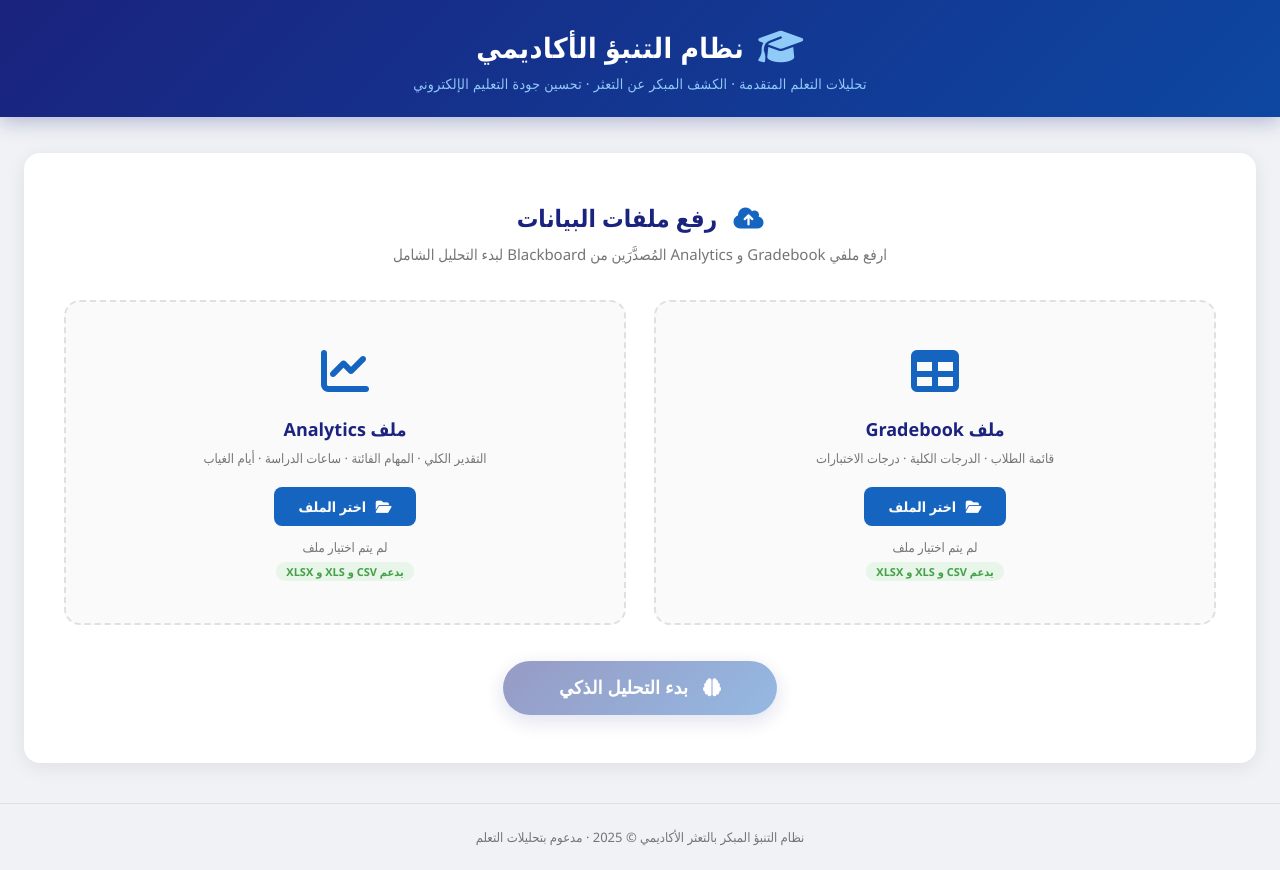
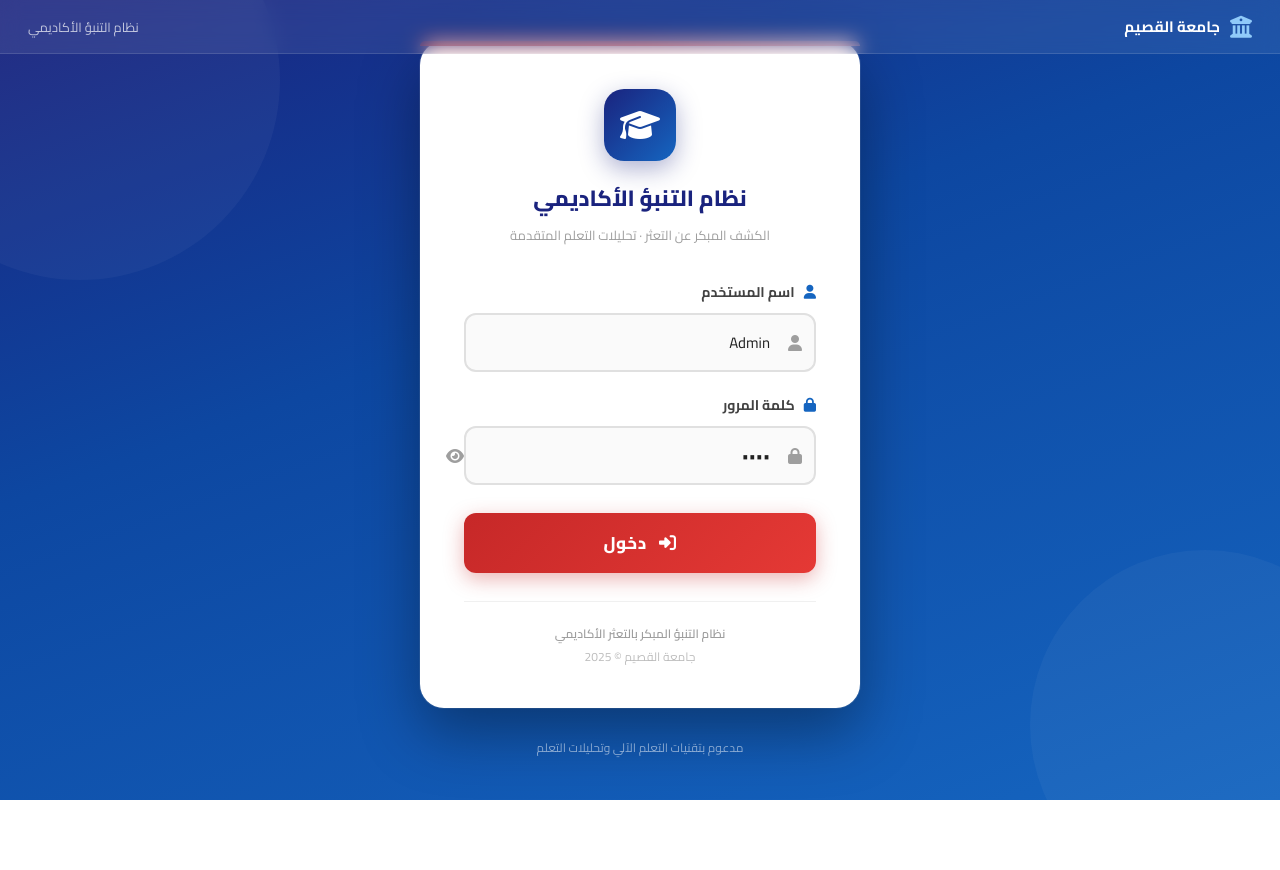
Before and after one commit to samy21safaanm-dotcom/academic-analytics, a plain HTML site: page frontend/index.html in a window 1280 px wide. After the commit the page ends 800 px from the top, so only its background shows below. Drawn offline with nearby package versions, Linux system fonts and the light colour scheme.

Commit message:
login as homepage

```diff
--- a/frontend/index.html
+++ b/frontend/index.html
@@ -3,182 +3,424 @@
 <head>
   <meta charset="UTF-8" />
   <meta name="viewport" content="width=device-width, initial-scale=1.0" />
-  <title>نظام التنبؤ المبكر بالتعثر الأكاديمي</title>
-  <link rel="stylesheet" href="style.css" />
+  <title>نظام التنبؤ الأكاديمي - تسجيل الدخول</title>
+  <link href="https://fonts.googleapis.com/css2?family=Cairo:wght@400;600;700;800&display=swap" rel="stylesheet" />
   <link rel="stylesheet" href="https://cdnjs.cloudflare.com/ajax/libs/font-awesome/6.5.0/css/all.min.css" />
-  <script src="https://cdn.jsdelivr.net/npm/chart.js@4.4.0/dist/chart.umd.min.js"></script>
-  <script src="https://cdn.jsdelivr.net/npm/xlsx@0.18.5/dist/xlsx.full.min.js"></script>
+  <style>
+    *, *::before, *::after { box-sizing: border-box; margin: 0; padding: 0; }
+
+    body {
+      font-family: 'Cairo', sans-serif;
+      min-height: 100vh;
+      background: linear-gradient(160deg, #1a237e 0%, #0d47a1 40%, #1565c0 100%);
+      display: flex;
+      flex-direction: column;
+      align-items: center;
+      justify-content: center;
+      padding: 24px;
+      position: relative;
+      overflow: hidden;
+    }
+
+    /* خلفية زخرفية */
+    body::before {
+      content: '';
+      position: fixed;
+      top: -120px; left: -120px;
+      width: 400px; height: 400px;
+      background: rgba(255,255,255,0.04);
+      border-radius: 50%;
+    }
+    body::after {
+      content: '';
+      position: fixed;
+      bottom: -100px; right: -100px;
+      width: 350px; height: 350px;
+      background: rgba(255,255,255,0.04);
+      border-radius: 50%;
+    }
+
+    /* ===== HEADER ===== */
+    .top-bar {
+      position: fixed;
+      top: 0; left: 0; right: 0;
+      background: rgba(255,255,255,0.08);
+      backdrop-filter: blur(10px);
+      padding: 12px 28px;
+      display: flex;
+      align-items: center;
+      justify-content: space-between;
+      border-bottom: 1px solid rgba(255,255,255,0.12);
+      z-index: 10;
+    }
+    .top-bar .uni-name {
+      color: white;
+      font-size: 15px;
+      font-weight: 700;
+      display: flex;
+      align-items: center;
+      gap: 10px;
+    }
+    .top-bar .uni-name i {
+      font-size: 22px;
+      color: #90caf9;
+    }
+    .top-bar .sys-label {
+      color: rgba(255,255,255,0.7);
+      font-size: 13px;
+    }
+
+    /* ===== CARD ===== */
+    .login-card {
+      background: white;
+      border-radius: 24px;
+      padding: 48px 44px 40px;
+      width: 100%;
+      max-width: 440px;
+      box-shadow:
+        0 25px 60px rgba(0,0,0,0.35),
+        0 0 0 1px rgba(255,255,255,0.1);
+      position: relative;
+      z-index: 5;
+      animation: slideUp 0.4s ease;
+    }
+    @keyframes slideUp {
+      from { opacity:0; transform: translateY(30px); }
+      to   { opacity:1; transform: translateY(0); }
+    }
+
+    /* شريط علوي ملون */
+    .card-accent {
+      position: absolute;
+      top: 0; left: 0; right: 0;
+      height: 5px;
+      background: linear-gradient(90deg, #c62828, #e53935, #ef9a9a);
+      border-radius: 24px 24px 0 0;
+    }
+
+    /* أيقونة وعنوان */
+    .card-icon {
+      text-align: center;
+      margin-bottom: 8px;
+    }
+    .card-icon .icon-wrap {
+      display: inline-flex;
+      align-items: center;
+      justify-content: center;
+      width: 72px; height: 72px;
+      background: linear-gradient(135deg, #1a237e, #1565c0);
+      border-radius: 20px;
+      box-shadow: 0 8px 24px rgba(26,35,126,0.35);
+      margin-bottom: 16px;
+    }
+    .card-icon .icon-wrap i {
+      font-size: 32px;
+      color: white;
+    }
+    .card-title {
+      font-size: 22px;
+      font-weight: 800;
+      color: #1a237e;
+      text-align: center;
+      margin-bottom: 4px;
+    }
+    .card-subtitle {
+      font-size: 13px;
+      color: #9e9e9e;
+      text-align: center;
+      margin-bottom: 32px;
+    }
+
+    /* ===== FORM ===== */
+    .form-group {
+      margin-bottom: 20px;
+    }
+    .form-group label {
+      display: block;
+      font-size: 14px;
+      font-weight: 700;
+      color: #424242;
+      margin-bottom: 8px;
+    }
+    .input-wrap {
+      position: relative;
+    }
+    .input-wrap i {
+      position: absolute;
+      right: 14px;
+      top: 50%;
+      transform: translateY(-50%);
+      color: #9e9e9e;
+      font-size: 16px;
+      transition: color 0.2s;
+    }
+    .form-group input {
+      width: 100%;
+      padding: 13px 44px 13px 16px;
+      border: 2px solid #e0e0e0;
+      border-radius: 12px;
+      font-size: 15px;
+      font-family: 'Cairo', sans-serif;
+      color: #212121;
+      background: #fafafa;
+      outline: none;
+      transition: all 0.25s;
+      direction: rtl;
+    }
+    .form-group input:focus {
+      border-color: #1565c0;
+      background: white;
+      box-shadow: 0 0 0 4px rgba(21,101,192,0.1);
+    }
+    .form-group input:focus + i,
+    .input-wrap:focus-within i {
+      color: #1565c0;
+    }
+
+    /* toggle password */
+    .toggle-pass {
+      position: absolute;
+      left: 14px;
+      top: 50%;
+      transform: translateY(-50%);
+      color: #bdbdbd;
+      cursor: pointer;
+      font-size: 16px;
+      transition: color 0.2s;
+    }
+    .toggle-pass:hover { color: #1565c0; }
+
+    /* ===== BUTTON ===== */
+    .btn-login {
+      width: 100%;
+      padding: 14px;
+      background: linear-gradient(135deg, #c62828, #e53935);
+      color: white;
+      border: none;
+      border-radius: 12px;
+      font-size: 17px;
+      font-weight: 800;
+      font-family: 'Cairo', sans-serif;
+      cursor: pointer;
+      transition: all 0.25s;
+      box-shadow: 0 6px 20px rgba(198,40,40,0.35);
+      margin-top: 8px;
+      letter-spacing: 0.5px;
+    }
+    .btn-login:hover {
+      background: linear-gradient(135deg, #b71c1c, #c62828);
+      transform: translateY(-2px);
+      box-shadow: 0 10px 28px rgba(198,40,40,0.45);
+    }
+    .btn-login:active {
+      transform: translateY(0);
+    }
+    .btn-login i { margin-left: 8px; }
+
+    /* ===== ALERT ===== */
+    .alert {
+      padding: 12px 16px;
+      border-radius: 10px;
+      font-size: 14px;
+      font-weight: 600;
+      margin-top: 18px;
+      display: none;
+      align-items: center;
+      gap: 10px;
+      animation: fadeIn 0.3s ease;
+    }
+    @keyframes fadeIn { from { opacity:0; transform:translateY(-6px) } to { opacity:1; transform:translateY(0) } }
+
+    .alert.success {
+      background: #e8f5e9;
+      color: #1b5e20;
+      border: 1.5px solid #a5d6a7;
+    }
+    .alert.error {
+      background: #ffebee;
+      color: #b71c1c;
+      border: 1.5px solid #ef9a9a;
+    }
+    .alert i { font-size: 18px; }
+
+    /* ===== FOOTER ===== */
+    .card-footer {
+      text-align: center;
+      margin-top: 28px;
+      padding-top: 20px;
+      border-top: 1px solid #f0f0f0;
+      color: #bdbdbd;
+      font-size: 12px;
+    }
+    .card-footer span { color: #9e9e9e; font-weight: 600; }
+
+    /* ===== BOTTOM LABEL ===== */
+    .bottom-label {
+      margin-top: 28px;
+      color: rgba(255,255,255,0.5);
+      font-size: 12px;
+      text-align: center;
+      z-index: 5;
+    }
+
+    /* ===== RESPONSIVE ===== */
+    @media (max-width: 480px) {
+      .login-card { padding: 40px 24px 32px; }
+      .card-title { font-size: 19px; }
+    }
+  </style>
 </head>
 <body>
 
-<header class="header">
-  <div class="header-inner">
-    <div class="logo">
-      <i class="fas fa-graduation-cap"></i>
-      <span>نظام التنبؤ الأكاديمي</span>
+  <!-- شريط علوي -->
+  <div class="top-bar">
+    <div class="uni-name">
+      <i class="fas fa-university"></i>
+      جامعة القصيم
     </div>
-    <p class="header-sub">تحليلات التعلم المتقدمة · الكشف المبكر عن التعثر · تحسين جودة التعليم الإلكتروني</p>
+    <div class="sys-label">نظام التنبؤ الأكاديمي</div>
   </div>
-</header>
 
-<!-- UPLOAD SECTION -->
-<main class="container" id="uploadSection">
-  <div class="upload-card">
-    <h2><i class="fas fa-cloud-upload-alt"></i> رفع ملفات البيانات</h2>
-    <p class="upload-desc">ارفع ملفي Gradebook و Analytics المُصدَّرَين من Blackboard لبدء التحليل الشامل</p>
+  <!-- بطاقة تسجيل الدخول -->
+  <div class="login-card">
+    <div class="card-accent"></div>
 
-    <div class="upload-grid">
-      <div class="upload-box" id="gradebookBox">
-        <div class="upload-icon"><i class="fas fa-table"></i></div>
-        <h3>ملف Gradebook</h3>
-        <p>قائمة الطلاب · الدرجات الكلية · درجات الاختبارات</p>
-        <label class="btn-upload" for="gradebookInput">
-          <i class="fas fa-folder-open"></i> اختر الملف
-        </label>
-        <input type="file" id="gradebookInput" accept=".xlsx,.xls,.csv" hidden />
-        <div class="file-name" id="gradebookName">لم يتم اختيار ملف</div>
-        <div class="file-format-note">يدعم CSV و XLS و XLSX</div>
-        <div class="file-check" id="gradebookCheck"></div>
+    <div class="card-icon">
+      <div class="icon-wrap">
+        <i class="fas fa-graduation-cap"></i>
+      </div>
+      <h1 class="card-title">نظام التنبؤ الأكاديمي</h1>
+      <p class="card-subtitle">الكشف المبكر عن التعثر · تحليلات التعلم المتقدمة</p>
+    </div>
+
+    <form id="loginForm" onsubmit="handleLogin(event)">
+
+      <!-- اسم المستخدم -->
+      <div class="form-group">
+        <label for="username"><i class="fas fa-user" style="margin-left:6px;color:#1565c0"></i> اسم المستخدم</label>
+        <div class="input-wrap">
+          <input
+            type="text"
+            id="username"
+            placeholder="اسم المستخدم"
+            value="Admin"
+            autocomplete="username"
+          />
+          <i class="fas fa-user"></i>
+        </div>
       </div>
 
-      <div class="upload-box" id="analyticsBox">
-        <div class="upload-icon"><i class="fas fa-chart-line"></i></div>
-        <h3>ملف Analytics</h3>
-        <p>التقدير الكلي · المهام الفائتة · ساعات الدراسة · أيام الغياب</p>
-        <label class="btn-upload" for="analyticsInput">
-          <i class="fas fa-folder-open"></i> اختر الملف
-        </label>
-        <input type="file" id="analyticsInput" accept=".xlsx,.xls,.csv" hidden />
-        <div class="file-name" id="analyticsName">لم يتم اختيار ملف</div>
-        <div class="file-format-note">يدعم CSV و XLS و XLSX</div>
-        <div class="file-check" id="analyticsCheck"></div>
+      <!-- كلمة المرور -->
+      <div class="form-group">
+        <label for="password"><i class="fas fa-lock" style="margin-left:6px;color:#1565c0"></i> كلمة المرور</label>
+        <div class="input-wrap">
+          <input
+            type="password"
+            id="password"
+            placeholder="كلمة المرور"
+            value="1447"
+            autocomplete="current-password"
+          />
+          <i class="fas fa-lock"></i>
+          <span class="toggle-pass" onclick="togglePassword()" id="toggleIcon">
+            <i class="fas fa-eye" id="eyeIcon"></i>
+          </span>
+        </div>
       </div>
-    </div>
 
-    <button class="btn-analyze" id="analyzeBtn" disabled>
-      <i class="fas fa-brain"></i> بدء التحليل الذكي
-    </button>
-  </div>
-</main>
+      <!-- زر الدخول -->
+      <button type="submit" class="btn-login" id="loginBtn">
+        <i class="fas fa-sign-in-alt"></i> دخول
+      </button>
 
-<!-- LOADING -->
-<div class="loading-overlay" id="loadingOverlay" style="display:none">
-  <div class="loading-box">
-    <div class="spinner"></div>
-    <p>جارٍ تحليل البيانات...</p>
-    <small>يتم تطبيق نماذج التحليل التنبؤي</small>
-  </div>
-</div>
+      <!-- رسالة النتيجة -->
+      <div class="alert" id="alertBox">
+        <i class="fas" id="alertIcon"></i>
+        <span id="alertText"></span>
+      </div>
 
-<!-- REPORT SECTION -->
-<section class="container" id="reportSection" style="display:none">
+    </form>
 
-  <div class="report-topbar">
-    <h2><i class="fas fa-file-alt"></i> التقرير الشامل</h2>
-    <div class="report-actions">
-      <button class="btn-secondary" id="newAnalysisBtn">
-        <i class="fas fa-redo"></i> تحليل جديد
-      </button>
-      <button class="btn-download" id="downloadBtn">
-        <i class="fas fa-file-excel"></i> تنزيل تقرير Excel
-      </button>
+    <div class="card-footer">
+      <span>نظام التنبؤ المبكر بالتعثر الأكاديمي</span><br/>
+      جامعة القصيم &copy; 2025
     </div>
   </div>
 
-  <div class="kpi-grid" id="kpiGrid"></div>
-
-  <div class="charts-row">
-    <div class="chart-card">
-      <h3><i class="fas fa-chart-pie"></i> توزيع مستويات الخطر</h3>
-      <canvas id="riskChart"></canvas>
-    </div>
-    <div class="chart-card">
-      <h3><i class="fas fa-chart-bar"></i> توزيع الدرجات</h3>
-      <canvas id="gradeChart"></canvas>
-    </div>
-    <div class="chart-card">
-      <h3><i class="fas fa-users"></i> مستوى التفاعل</h3>
-      <canvas id="engagementChart"></canvas>
-    </div>
-    <div class="chart-card">
-      <h3><i class="fas fa-chart-line"></i> اتجاه الأداء</h3>
-      <canvas id="trendChart"></canvas>
-    </div>
+  <div class="bottom-label">
+    مدعوم بتقنيات التعلم الآلي وتحليلات التعلم
   </div>
 
-  <div class="filter-bar">
-    <span><i class="fas fa-filter"></i> تصفية:</span>
-    <button class="filter-btn active" data-filter="all">الكل</button>
-    <button class="filter-btn danger" data-filter="حرج">حرج</button>
-    <button class="filter-btn warning" data-filter="مرتفع">مرتفع</button>
-    <button class="filter-btn medium" data-filter="متوسط">متوسط</button>
-    <button class="filter-btn success" data-filter="منخفض">منخفض</button>
-    <input type="text" id="searchInput" placeholder="🔍 بحث باسم الطالب..." class="search-input" />
-  </div>
+  <script>
+    function handleLogin(e) {
+      e.preventDefault();
 
-  <div class="table-wrapper">
-    <table class="students-table">
-      <thead>
-        <tr>
-          <th>#</th>
-          <th>اسم الطالب</th>
-          <th>الدرجة الكلية</th>
-          <th>متوسط الاختبارات</th>
-          <th>ساعات المقرر</th>
-          <th>تاريخ آخر وصول</th>
-          <th>آخر تفاعل بالأيام</th>
-          <th>مستوى الخطر</th>
-          <th>درجة الخطر</th>
-          <th>التفاعل</th>
-          <th>اتجاه الأداء</th>
-          <th>التوصيات</th>
-          <th>إرسال بريد</th>
-        </tr>
-      </thead>
-      <tbody id="studentsBody"></tbody>
-    </table>
-  </div>
+      const username = document.getElementById('username').value.trim();
+      const password = document.getElementById('password').value.trim();
+      const alertBox = document.getElementById('alertBox');
+      const alertText = document.getElementById('alertText');
+      const alertIcon = document.getElementById('alertIcon');
+      const loginBtn  = document.getElementById('loginBtn');
 
-</section>
+      // تأثير التحميل
+      loginBtn.innerHTML = '<i class="fas fa-spinner fa-spin"></i> جارٍ التحقق...';
+      loginBtn.disabled = true;
 
-<footer class="footer">
-  <p>نظام التنبؤ المبكر بالتعثر الأكاديمي &copy; 2025 · مدعوم بتحليلات التعلم</p>
-</footer>
+      setTimeout(() => {
+        if (username === 'Admin' && password === '1447') {
+          // نجاح
+          alertBox.className = 'alert success';
+          alertBox.style.display = 'flex';
+          alertIcon.className = 'fas fa-check-circle';
+          alertText.textContent = 'تم تسجيل الدخول بنجاح! جارٍ التحويل...';
+          loginBtn.innerHTML = '<i class="fas fa-check"></i> تم الدخول';
+          loginBtn.style.background = 'linear-gradient(135deg, #2e7d32, #43a047)';
+          loginBtn.style.boxShadow = '0 6px 20px rgba(46,125,50,0.35)';
 
-<!-- EMAIL MODAL -->
-<div class="modal-overlay" id="emailModal" style="display:none">
-  <div class="modal-box">
-    <div class="modal-header">
-      <h3><i class="fas fa-envelope"></i> إرسال بريد إلكتروني للطالب</h3>
-      <button class="modal-close" id="modalClose">&times;</button>
-    </div>
-    <div class="modal-body">
-      <div class="email-field">
-        <label>من:</label>
-        <span id="emailFrom">samy.21.safaan.m@gmail.com</span>
-      </div>
-      <div class="email-field">
-        <label>إلى:</label>
-        <span id="emailTo"></span>
-      </div>
-      <div class="email-field">
-        <label>الموضوع:</label>
-        <span id="emailSubject"></span>
-      </div>
-      <div class="email-divider"></div>
-      <div class="email-body" id="emailBody"></div>
-    </div>
-    <div class="modal-footer">
-      <button class="btn-cancel" id="modalCancel">
-        <i class="fas fa-times"></i> إغلاق
-      </button>
-      <button class="btn-send" id="modalSend">
-        <i class="fas fa-paper-plane"></i> إرسال
-      </button>
-    </div>
-  </div>
-</div>
+          // تحويل للصفحة الرئيسية بعد ثانية
+          setTimeout(() => {
+            window.location.href = 'dashboard.html';
+          }, 1200);
 
-<script src="app.js"></script>
+        } else {
+          // فشل
+          alertBox.className = 'alert error';
+          alertBox.style.display = 'flex';
+          alertIcon.className = 'fas fa-times-circle';
+          alertText.textContent = 'بيانات الدخول غير صحيحة، يرجى المحاولة مجدداً.';
+          loginBtn.innerHTML = '<i class="fas fa-sign-in-alt"></i> دخول';
+          loginBtn.disabled = false;
+
+          // اهتزاز الكارد
+          const card = document.querySelector('.login-card');
+          card.style.animation = 'none';
+          card.style.transform = 'translateX(8px)';
+          setTimeout(() => { card.style.transform = 'translateX(-8px)'; }, 80);
+          setTimeout(() => { card.style.transform = 'translateX(5px)'; },  160);
+          setTimeout(() => { card.style.transform = 'translateX(0)'; },    240);
+        }
+      }, 700);
+    }
+
+    function togglePassword() {
+      const input   = document.getElementById('password');
+      const eyeIcon = document.getElementById('eyeIcon');
+      if (input.type === 'password') {
+        input.type = 'text';
+        eyeIcon.className = 'fas fa-eye-slash';
+      } else {
+        input.type = 'password';
+        eyeIcon.className = 'fas fa-eye';
+      }
+    }
+
+    // إخفاء الرسالة عند الكتابة
+    document.getElementById('username').addEventListener('input', clearAlert);
+    document.getElementById('password').addEventListener('input', clearAlert);
+    function clearAlert() {
+      const alertBox = document.getElementById('alertBox');
+      alertBox.style.display = 'none';
+    }
+  </script>
 </body>
 </html>
```
Also changed, not shown: frontend/dashboard.html (added, +184 -0 lines).
